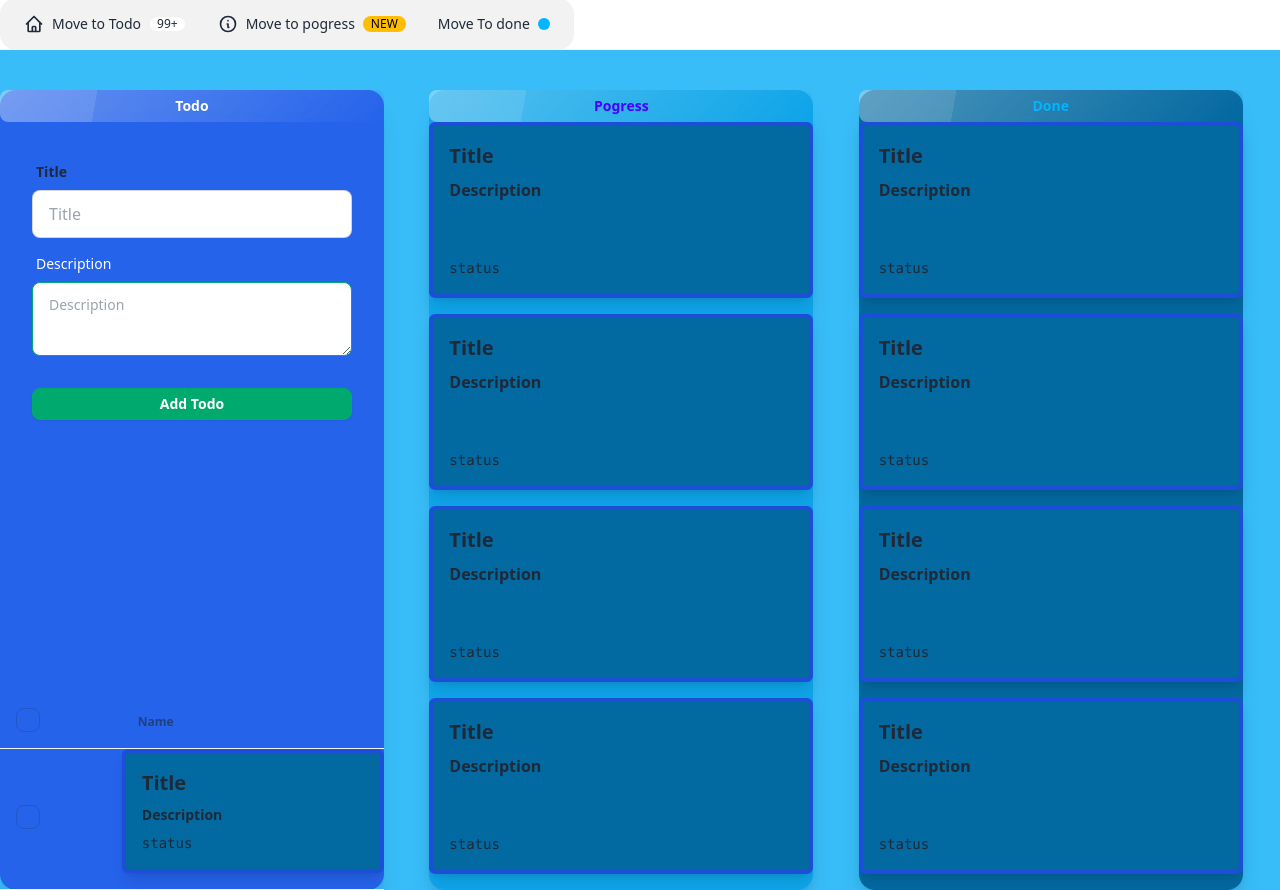
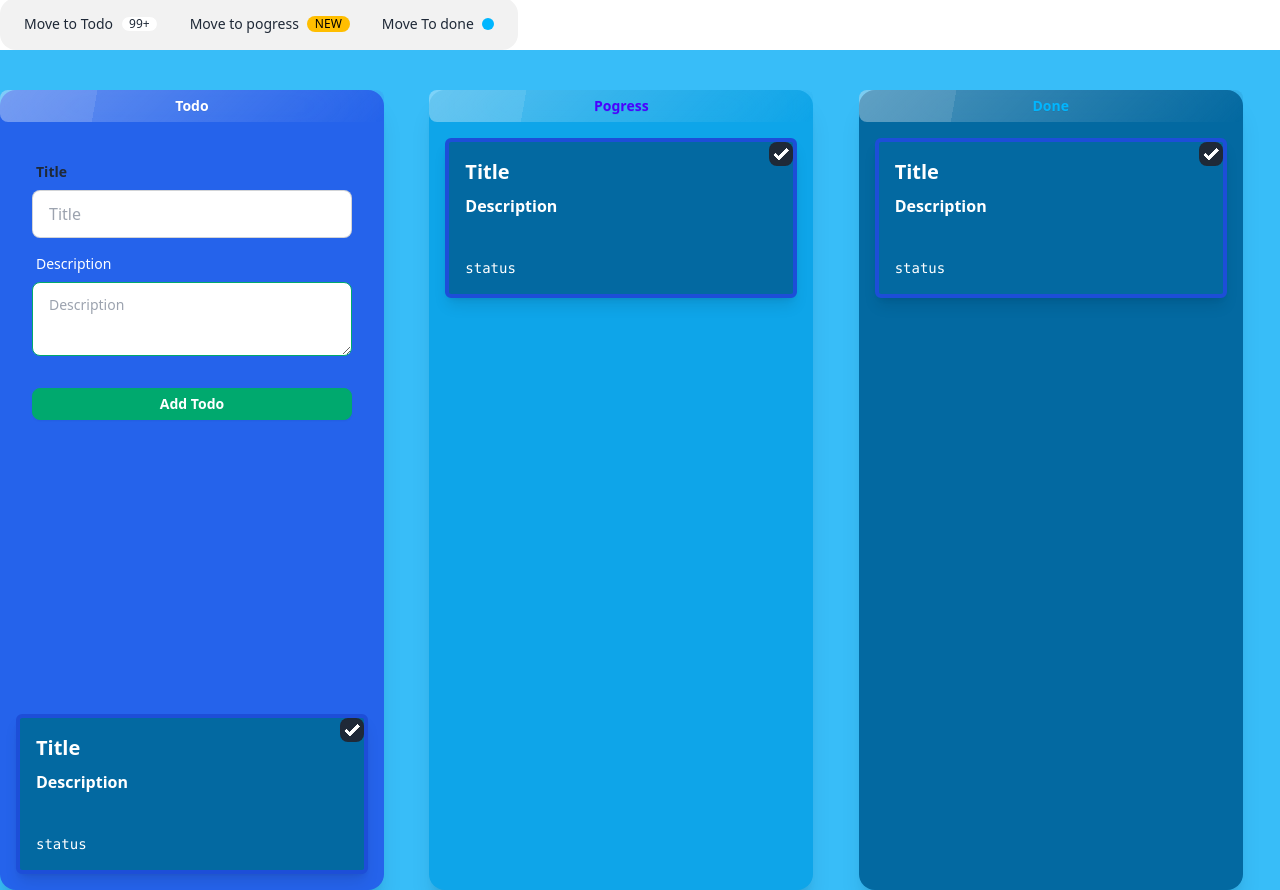
Before and after one commit to IbrahimDev007/Todo_task, a React (Vite) app: page / in a window 1280 px wide. Shown: the part 202-1092 px from the top of the page. Built offline with nearby package versions, Linux system fonts and the light colour scheme.

Commit message:
modified card

```diff
--- a/package.json
+++ b/package.json
@@ -14,6 +14,8 @@
     "match-sorter": "^6.3.1",
     "react": "^18.2.0",
     "react-dom": "^18.2.0",
+    "react-hook-form": "^7.48.2",
+    "react-icons": "^4.12.0",
     "react-router-dom": "^6.19.0",
     "sort-by": "^1.2.0"
   },
--- a/src/App.jsx
+++ b/src/App.jsx
@@ -8,40 +8,12 @@ const App = () => {
 			<ul className="menu bg-base-200 lg:menu-horizontal rounded-box ">
 				<li>
 					<a>
-						<svg
-							xmlns="http://www.w3.org/2000/svg"
-							className="h-5 w-5"
-							fill="none"
-							viewBox="0 0 24 24"
-							stroke="currentColor"
-						>
-							<path
-								strokeLinecap="round"
-								strokeLinejoin="round"
-								strokeWidth="2"
-								d="M3 12l2-2m0 0l7-7 7 7M5 10v10a1 1 0 001 1h3m10-11l2 2m-2-2v10a1 1 0 01-1 1h-3m-6 0a1 1 0 001-1v-4a1 1 0 011-1h2a1 1 0 011 1v4a1 1 0 001 1m-6 0h6"
-							/>
-						</svg>
 						Move to Todo
 						<span className="badge badge-sm">99+</span>
 					</a>
 				</li>
 				<li>
 					<a>
-						<svg
-							xmlns="http://www.w3.org/2000/svg"
-							className="h-5 w-5"
-							fill="none"
-							viewBox="0 0 24 24"
-							stroke="currentColor"
-						>
-							<path
-								strokeLinecap="round"
-								strokeLinejoin="round"
-								strokeWidth="2"
-								d="M13 16h-1v-4h-1m1-4h.01M21 12a9 9 0 11-18 0 9 9 0 0118 0z"
-							/>
-						</svg>
 						Move to pogress
 						<span className="badge badge-sm badge-warning">NEW</span>
 					</a>
--- a/src/Component/card.jsx
+++ b/src/Component/card.jsx
@@ -1,6 +1,6 @@
 const Card = () => {
 	return (
-		<div className="grid  pt-10 gap-2 grid-cols-1 md:grid-cols-3 xl:grid-cols-3 bg-sky-400 shadow-inner-lg ">
+		<div className="grid  pt-10 gap-2 grid-cols-1 md:grid-cols-3 xl:grid-cols-3 text-white bg-sky-400 shadow-inner-lg ">
 			<div className="card w-96  shadow-xl bg-blue-600  min-h-screen ">
 				<button className="btn btn-sm glass text-white">Todo</button>
 				<form className="card-body mb-4">
@@ -31,57 +31,25 @@ const Card = () => {
 						</button>
 					</div>
 				</form>
-
-				<div className="overflow-x-auto">
-					<table className="table">
-						{/* head */}
-						<thead>
-							<tr>
-								<th>
-									<label>
-										<input type="checkbox" className="checkbox" />
-									</label>
-								</th>
-								<th>Name</th>
-							</tr>
-						</thead>
-						<tbody>
-							{/* row 1 */}
-							<tr>
-								<th>
-									<label>
-										<input type="checkbox" className="checkbox" />
-									</label>
-								</th>
-								<div className="card-body border-4 shadow-lg solid p-4 mb-4 border-blue-700  bg-sky-700 rounded-md">
-									<h3 className="text-xl font-bold">Title</h3>
-									<p className="font-semibold">Description</p>
-									<h2 className="text-sm font-mono">status</h2>
-								</div>
-							</tr>
-						</tbody>
-						{/* foot */}
-					</table>
+				<div className="card-body border-4 shadow-lg solid p-4 mb-4 relative border-blue-700  bg-sky-700 rounded-md  max-h-40 m-4">
+					<input
+						type="checkbox"
+						checked="checked"
+						className="checkbox  absolute z-10 top-0 right-0"
+					/>
+					<h3 className="text-xl font-bold">Title</h3>
+					<p className="font-semibold">Description</p>
+					<h2 className="text-sm font-mono">status</h2>
 				</div>
 			</div>
 			<div className="card w-96 shadow-xl bg-sky-500">
 				<button className="btn btn-sm glass text-primary">Pogress</button>
-				<div className="card-body border-4 shadow-lg solid p-4 mb-4 border-blue-700  bg-sky-700 rounded-md min-h-[1.3rem]">
-					<h3 className="text-xl font-bold">Title</h3>
-					<p className="font-semibold">Description</p>
-					<h2 className="text-sm font-mono">status</h2>
-				</div>
-				<div className="card-body border-4 shadow-lg solid p-4 mb-4 border-blue-700  bg-sky-700 rounded-md min-h-[7rem]">
-					<h3 className="text-xl font-bold">Title</h3>
-					<p className="font-semibold">Description</p>
-					<h2 className="text-sm font-mono">status</h2>
-				</div>
-				<div className="card-body border-4 shadow-lg solid p-4 mb-4 border-blue-700  bg-sky-700 rounded-md min-h-[1.3rem]">
-					<h3 className="text-xl font-bold">Title</h3>
-					<p className="font-semibold">Description</p>
-					<h2 className="text-sm font-mono">status</h2>
-				</div>
-				<div className="card-body border-4 shadow-lg solid p-4 mb-4 border-blue-700  bg-sky-700 rounded-md min-h-[1.3rem]">
+				<div className="card-body border-4 shadow-lg solid p-4 mb-4 relative border-blue-700  bg-sky-700 rounded-md  max-h-40 m-4">
+					<input
+						type="checkbox"
+						checked="checked"
+						className="checkbox  absolute z-10 top-0 right-0"
+					/>
 					<h3 className="text-xl font-bold">Title</h3>
 					<p className="font-semibold">Description</p>
 					<h2 className="text-sm font-mono">status</h2>
@@ -89,22 +57,12 @@ const Card = () => {
 			</div>
 			<div className="card w-96  bg-sky-700 shadow-xl">
 				<button className="btn btn-sm glass text-info">Done</button>
-				<div className="card-body border-4 shadow-lg solid p-4 mb-4 border-blue-700  bg-sky-700 rounded-md">
-					<h3 className="text-xl font-bold">Title</h3>
-					<p className="font-semibold">Description</p>
-					<h2 className="text-sm font-mono">status</h2>
-				</div>
-				<div className="card-body border-4 shadow-lg solid p-4 mb-4 border-blue-700  bg-sky-700 rounded-md">
-					<h3 className="text-xl font-bold">Title</h3>
-					<p className="font-semibold">Description</p>
-					<h2 className="text-sm font-mono">status</h2>
-				</div>
-				<div className="card-body border-4 shadow-lg solid p-4 mb-4 border-blue-700  bg-sky-700 rounded-md">
-					<h3 className="text-xl font-bold">Title</h3>
-					<p className="font-semibold">Description</p>
-					<h2 className="text-sm font-mono">status</h2>
-				</div>
-				<div className="card-body border-4 shadow-lg solid p-4 mb-4 border-blue-700  bg-sky-700 rounded-md">
+				<div className="card-body border-4 shadow-lg solid p-4 mb-4 relative border-blue-700  bg-sky-700 rounded-md max-h-40 m-4">
+					<input
+						type="checkbox"
+						checked="checked"
+						className="checkbox  absolute z-10 top-0 right-0"
+					/>
 					<h3 className="text-xl font-bold">Title</h3>
 					<p className="font-semibold">Description</p>
 					<h2 className="text-sm font-mono">status</h2>
```
Also changed, not shown: 1 other file (tests, documents, lock files or other folders).
